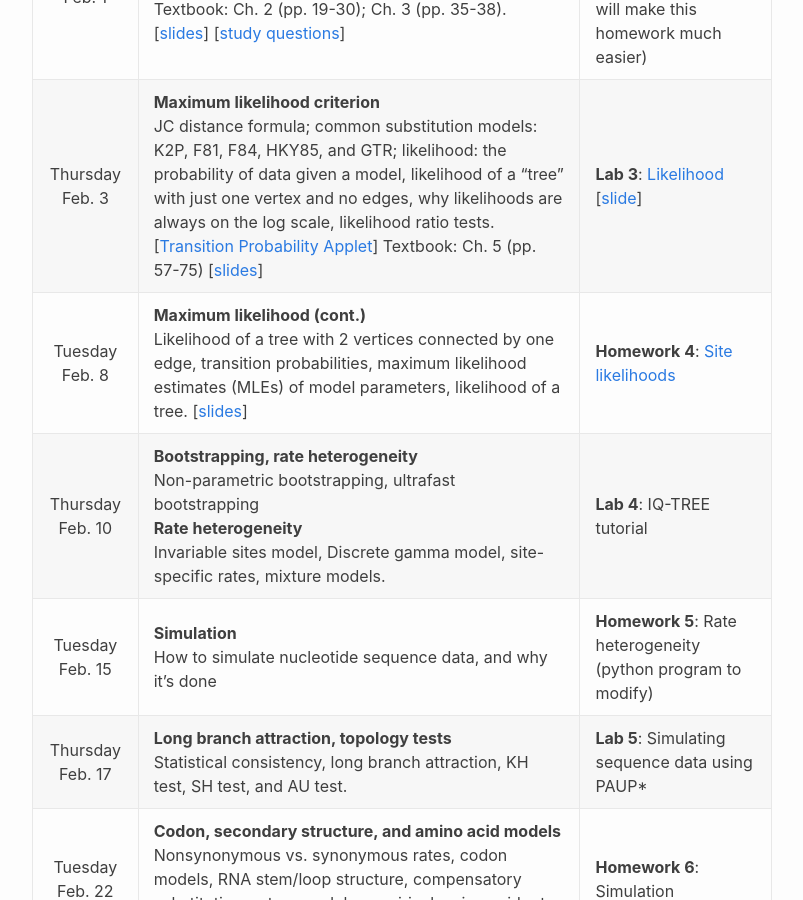
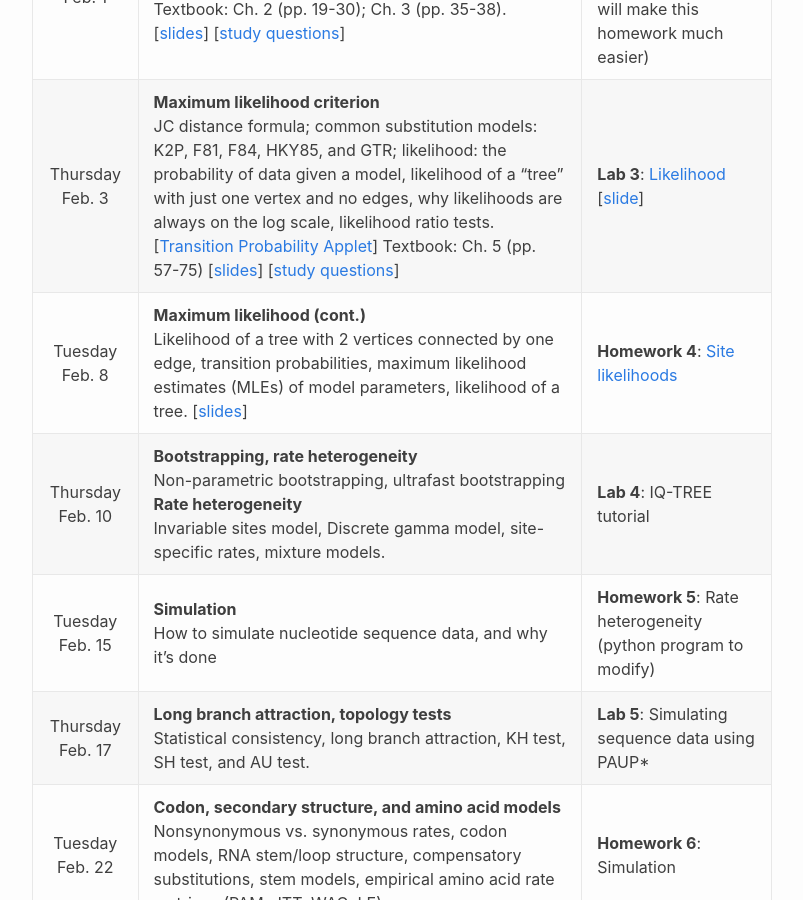
Before and after one commit to plewis/plewis.github.io, a Jekyll site: the page built from phylogenetics/phylogenetics2022.md, in a window 1280 px wide and 900 px high, scrolled down 1384 px. Shown: the whole window, without its empty margins (238-1041 px from the left). Built offline with Jekyll 4.4.1, drawn with Linux system fonts in a browser that asks for light colours; emoji names are drawn with the system emoji font.

Commit message:
added link to lecture 6 study questions

```diff
--- a/phylogenetics/phylogenetics2022.md
+++ b/phylogenetics/phylogenetics2022.md
@@ -20,7 +20,7 @@ Thursday Jan. 20        | **Optimality criteria, search strategies, consensus tr
 Tuesday Jan. 25         | **The parsimony criterion**<br/>Strict, semi-strict, and majority-rule consensus trees; maximum agreement subtrees; Camin-Sokal, Wagner, Fitch, Dollo, and transversion parsimony; step matrices and generalized parsimony [[slides](https://hydrodictyon.eeb.uconn.edu/people/plewis/courses/phylogenetics/lectures/2022/Parsimony.pdf)] [[study questions](/study_questions.md#lecture-3---25-jan-2022)] | **Homework 2**: [Parsimony](https://hydrodictyon.eeb.uconn.edu/people/plewis/courses/phylogenetics/homeworks/2022/hw2-parsimony.pdf)
 Thursday Jan 27         | **Distance methods**<br/>Distance methods: least squares criterion, minimum evolution criterion, neighbor-joining [[slides](https://hydrodictyon.eeb.uconn.edu/people/plewis/courses/phylogenetics/lectures/2022/Distances.pdf)]  [[study questions](/study_questions.md#lecture-4---27-jan-2022)]| **Lab 2**: [Searching](/searching/)
 Tuesday Feb. 1          | **Substitution models**<br/>Instantaneous rates, expected number of substitutions, equilibrium frequencies, JC69 model. Textbook: Ch. 2 (pp. 19-30); Ch. 3 (pp. 35-38). [[slides](https://hydrodictyon.eeb.uconn.edu/people/plewis/courses/phylogenetics/lectures/2022/Models.pdf)]  [[study questions](/study_questions.md#lecture-5---01-feb-2022)]| **Homework 3**: [Least squares distances](https://hydrodictyon.eeb.uconn.edu/people/plewis/courses/phylogenetics/homeworks/2022/hw3.pdf) (working through the [Python Primer](/python) first will make this homework much easier)
-Thursday Feb. 3         | **Maximum likelihood criterion**<br/>JC distance formula; common substitution models: K2P, F81, F84, HKY85, and GTR; likelihood: the probability of data given a model, likelihood of a “tree” with just one vertex and no edges, why likelihoods are always on the log scale, likelihood ratio tests. \[[Transition Probability Applet](/applets/jc-transition-probabilities/)\] Textbook: Ch. 5 (pp. 57-75) [[slides](https://hydrodictyon.eeb.uconn.edu/people/plewis/courses/phylogenetics/lectures/2022/Models2.pdf)] | **Lab 3**: [Likelihood](/likelihood/) [[slide](https://hydrodictyon.eeb.uconn.edu/people/plewis/courses/phylogenetics/lectures/2022/Likelihood-lab-notes.pdf)]
+Thursday Feb. 3         | **Maximum likelihood criterion**<br/>JC distance formula; common substitution models: K2P, F81, F84, HKY85, and GTR; likelihood: the probability of data given a model, likelihood of a “tree” with just one vertex and no edges, why likelihoods are always on the log scale, likelihood ratio tests. \[[Transition Probability Applet](/applets/jc-transition-probabilities/)\] Textbook: Ch. 5 (pp. 57-75) [[slides](https://hydrodictyon.eeb.uconn.edu/people/plewis/courses/phylogenetics/lectures/2022/Models2.pdf)]  [[study questions](/study_questions.md#lecture-6---03-feb-2022)]| **Lab 3**: [Likelihood](/likelihood/) [[slide](https://hydrodictyon.eeb.uconn.edu/people/plewis/courses/phylogenetics/lectures/2022/Likelihood-lab-notes.pdf)]
 Tuesday Feb. 8         | **Maximum likelihood (cont.)**<br/> Likelihood of a tree with 2 vertices connected by one edge, transition probabilities, maximum likelihood estimates (MLEs) of model parameters, likelihood of a tree. [[slides](https://hydrodictyon.eeb.uconn.edu/people/plewis/courses/phylogenetics/lectures/2022/Likelihood.pdf)] | **Homework 4**: [Site likelihoods](https://hydrodictyon.eeb.uconn.edu/people/plewis/courses/phylogenetics/homeworks/2022/hw4-likelihood.pdf)
 Thursday Feb. 10        | **Bootstrapping, rate heterogeneity**<br/>Non-parametric bootstrapping, ultrafast bootstrapping<br/>**Rate heterogeneity**<br/>Invariable sites model, Discrete gamma model, site-specific rates, mixture models. | **Lab 4**: IQ-TREE tutorial
 Tuesday Feb. 15	        | **Simulation**<br/>How to simulate nucleotide sequence data, and why it’s done | **Homework 5**: Rate heterogeneity (python program to modify)
```
